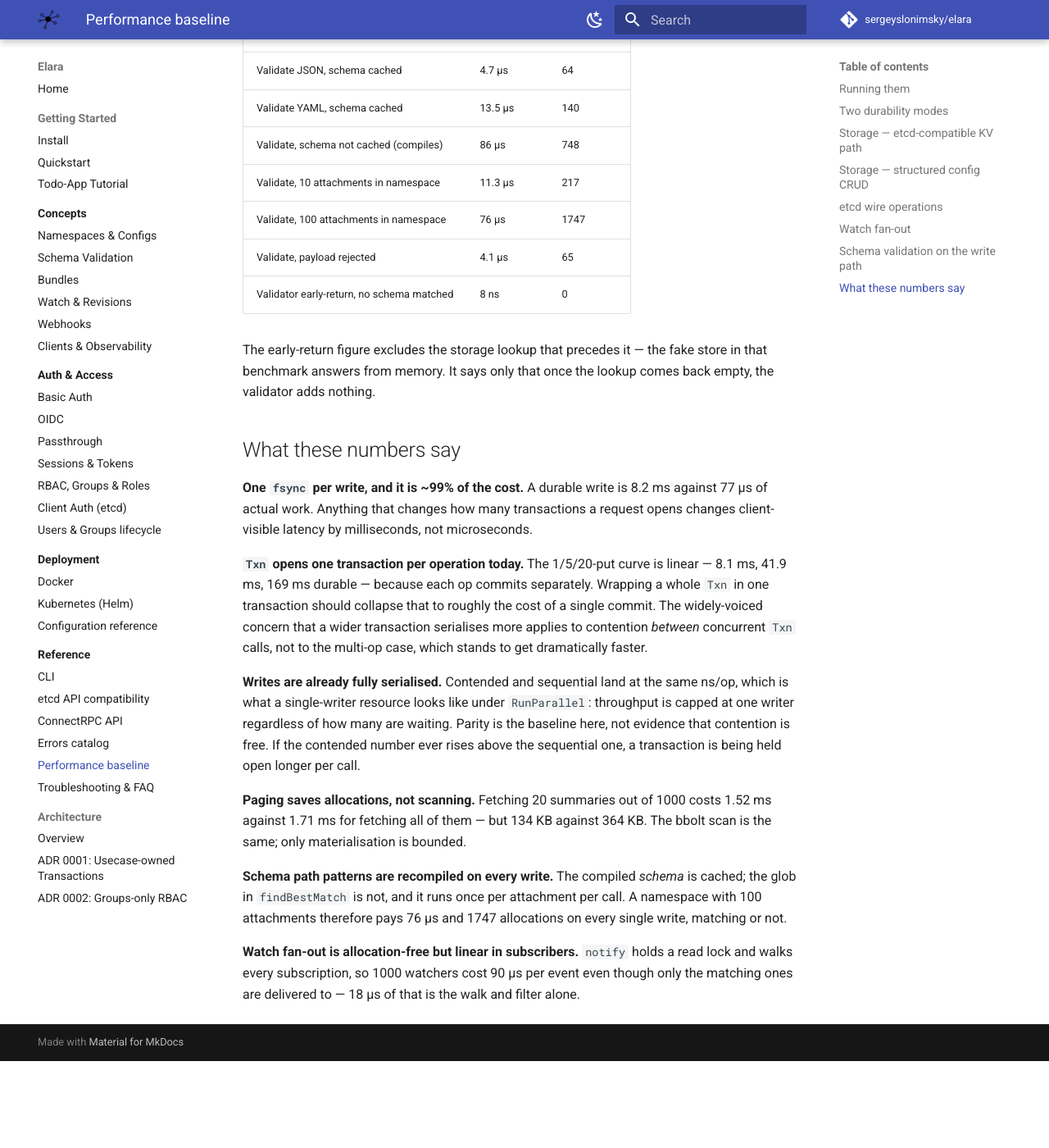
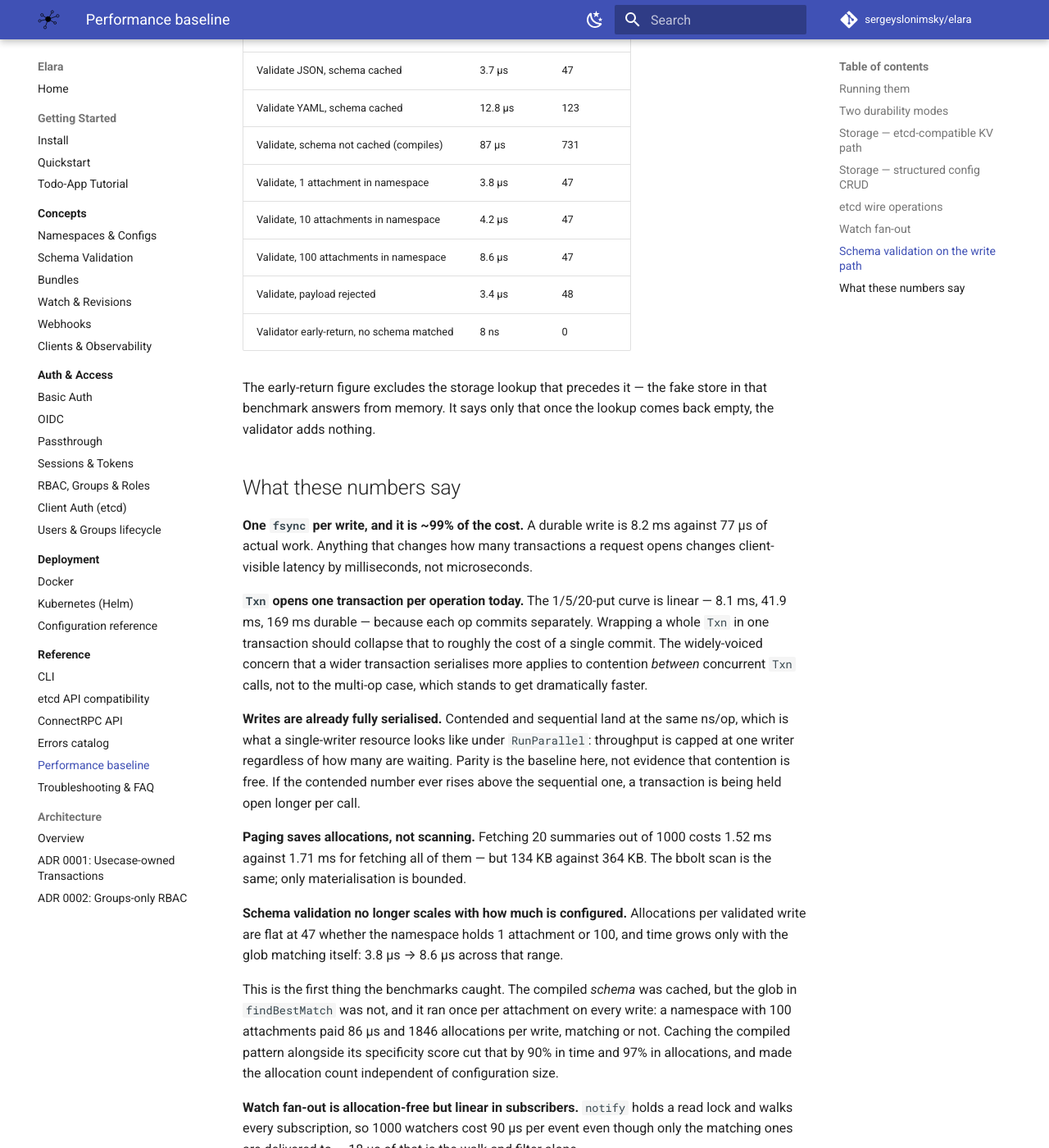
Before and after one commit to sergeyslonimsky/elara, an MkDocs documentation site: the page built from docs/reference/performance.md, in a window 1280 px wide and 1400 px high, scrolled down 3722 px. Shown: the whole window at 82% size. Built offline with MkDocs 1.6.1 and Material for MkDocs 9.7.7, drawn with Linux system fonts in a browser that asks for light colours; comment, search, counter and statistics services are not loaded; before the commit the page ends 5016 px from its top, so only the background shows below that.

Commit message:
docs(reference): update the baseline after the pattern-cache fix
Schema validation numbers are re-measured, and the finding is rewritten
from a standing defect into what it now is: evidence that the suite
earns its keep. Allocations per validated write are flat at 47 across
1 to 100 attachments, where they used to grow to 1846.

Co-Authored-By: Claude Opus 5 (1M context) <noreply@anthropic.com>
Claude-Session: https://claude.ai/code/session_01LbK8XftvxMc36j9Nmxkxe3

```diff
--- a/docs/reference/performance.md
+++ b/docs/reference/performance.md
@@ -116,12 +116,13 @@ rest are the cost of the code, which is the part a change can actually move.
 
 | Operation | Time | Allocations |
 |---|---|---|
-| Validate JSON, schema cached | 4.7 µs | 64 |
-| Validate YAML, schema cached | 13.5 µs | 140 |
-| Validate, schema not cached (compiles) | 86 µs | 748 |
-| Validate, 10 attachments in namespace | 11.3 µs | 217 |
-| Validate, 100 attachments in namespace | 76 µs | 1747 |
-| Validate, payload rejected | 4.1 µs | 65 |
+| Validate JSON, schema cached | 3.7 µs | 47 |
+| Validate YAML, schema cached | 12.8 µs | 123 |
+| Validate, schema not cached (compiles) | 87 µs | 731 |
+| Validate, 1 attachment in namespace | 3.8 µs | 47 |
+| Validate, 10 attachments in namespace | 4.2 µs | 47 |
+| Validate, 100 attachments in namespace | 8.6 µs | 47 |
+| Validate, payload rejected | 3.4 µs | 48 |
 | Validator early-return, no schema matched | 8 ns | 0 |
 
 The early-return figure excludes the storage lookup that precedes it — the
@@ -153,10 +154,17 @@ being held open longer per call.
 costs 1.52 ms against 1.71 ms for fetching all of them — but 134 KB against
 364 KB. The bbolt scan is the same; only materialisation is bounded.
 
-**Schema path patterns are recompiled on every write.** The compiled *schema*
-is cached; the glob in `findBestMatch` is not, and it runs once per attachment
-per call. A namespace with 100 attachments therefore pays 76 µs and 1747
-allocations on every single write, matching or not.
+**Schema validation no longer scales with how much is configured.** Allocations
+per validated write are flat at 47 whether the namespace holds 1 attachment or
+100, and time grows only with the glob matching itself: 3.8 µs → 8.6 µs across
+that range.
+
+This is the first thing the benchmarks caught. The compiled *schema* was
+cached, but the glob in `findBestMatch` was not, and it ran once per attachment
+on every write: a namespace with 100 attachments paid 86 µs and 1846
+allocations per write, matching or not. Caching the compiled pattern alongside
+its specificity score cut that by 90% in time and 97% in allocations, and made
+the allocation count independent of configuration size.
 
 **Watch fan-out is allocation-free but linear in subscribers.** `notify` holds
 a read lock and walks every subscription, so 1000 watchers cost 90 µs per
```
